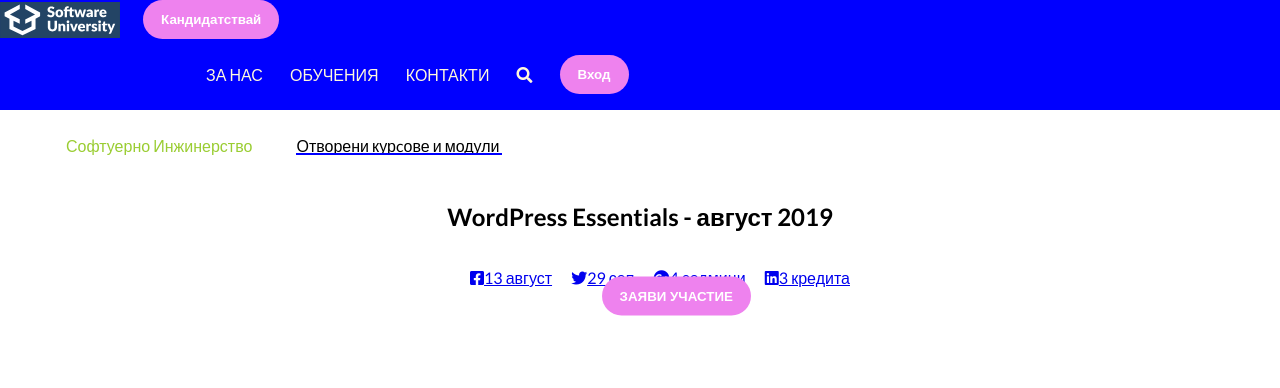
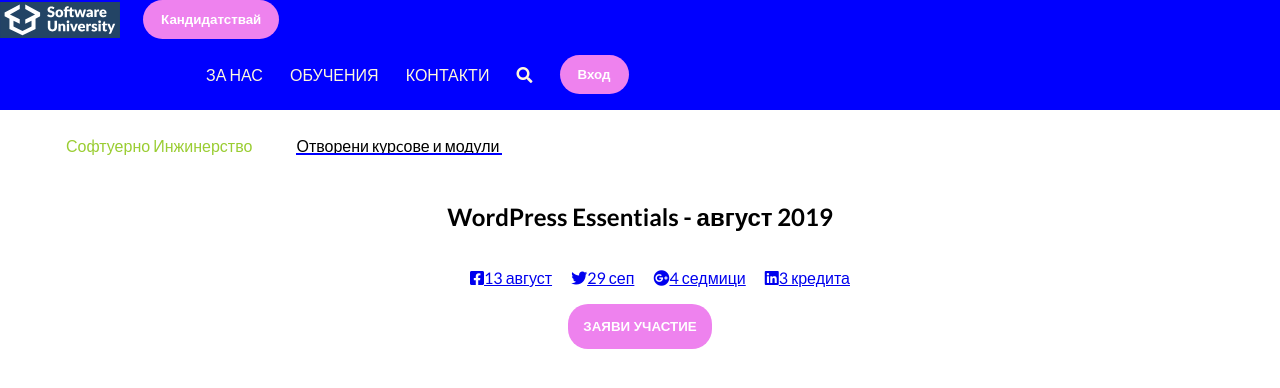
Before and after one commit to SvetoslavGochev/HtmlCss, a plain HTML site: page Exam's/13aug2019/1/3Index.html in a window 1280 px wide. Drawn offline with Linux system fonts and the light colour scheme.

Commit message:
margin auto

```diff
--- a/Exam's/13aug2019/1/3.css
+++ b/Exam's/13aug2019/1/3.css
@@ -107,6 +107,7 @@
   list-style: none;
   margin: 8px;
   list-style-type: none;
+
 }
 
 .third-nav .b2 {
@@ -117,11 +118,12 @@
     padding: 12px 18px;
     border: none;
     font-weight: bold;
-    margin: 0;
-    position: absolute;
+    margin: auto;
+    padding: 15px;
+    /* position: absolute;
     top: 37%;
     left: 47%;
     -ms-transform: translateY(-50%);
-    transform: translateY(-50%);
+    transform: translateY(-50%);  centrirago na centara ama e trudno*/
 
 }
--- /dev/null
+++ b/FlexBox/style.css
@@ -0,0 +1,5 @@
+section {
+    background: pink;
+    max-width: 300px;
+    margin: auto;
+}
```
Also changed, not shown: FlexBox/index.html (added, +15 -0 lines).
